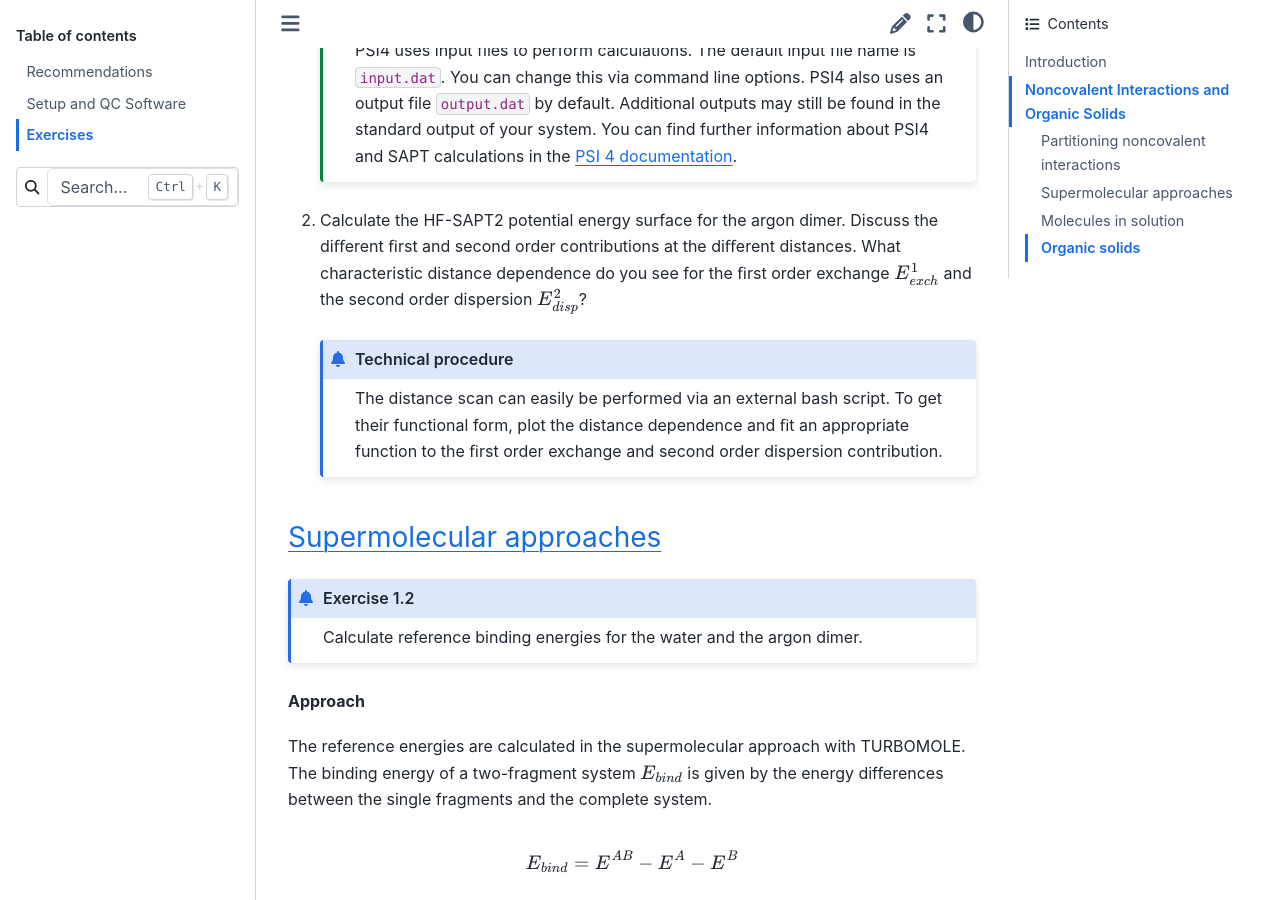
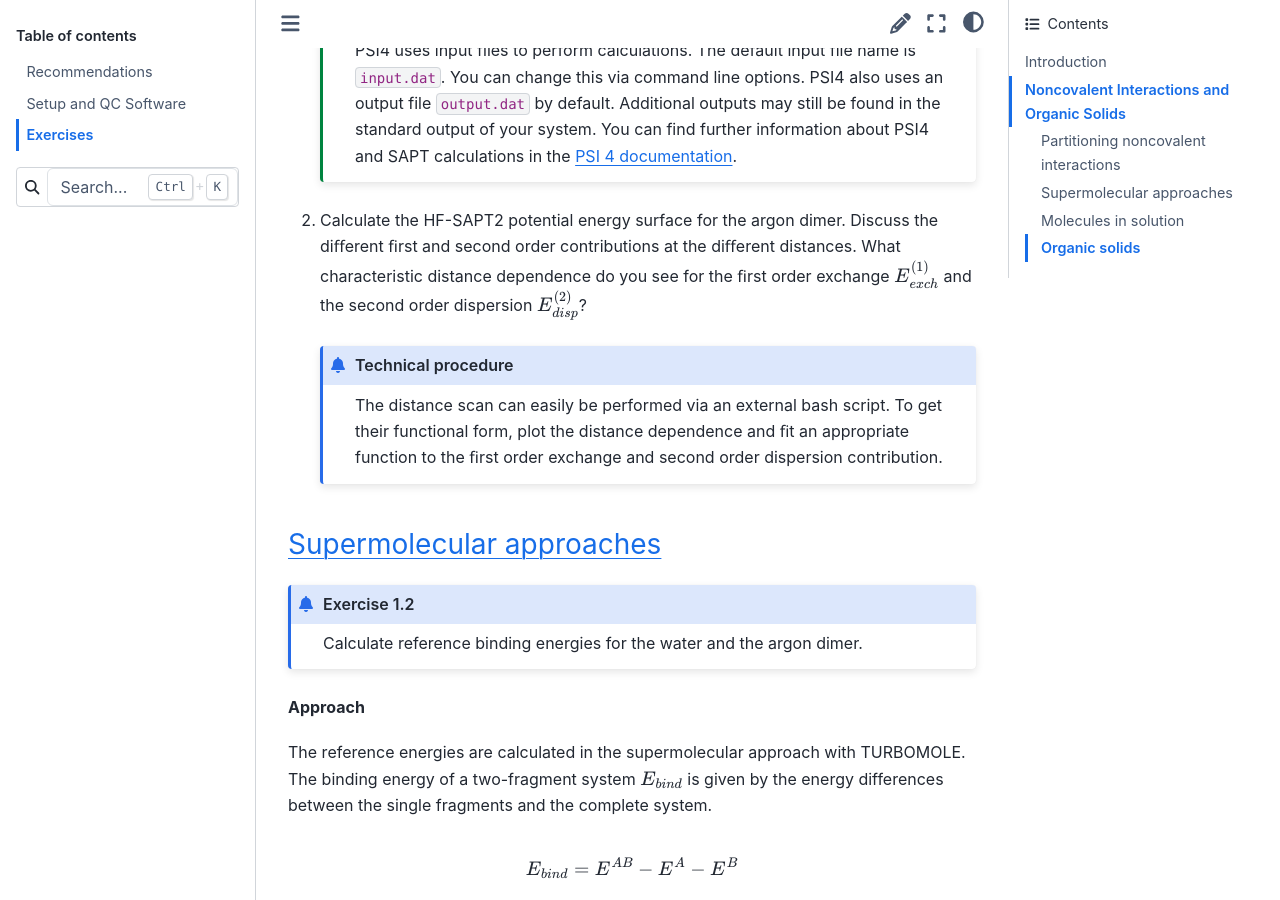
Before and after one commit to grimme-lab/wp12-teaching, a Sphinx documentation site: the page built from doc/ex.rst, in a window 1280 px wide and 900 px high, scrolled down 2014 px. Built offline with Sphinx 7.4.7 and the Sphinx Book theme 1.1.4, drawn with Linux system fonts in a browser that asks for light colours.

Commit message:
some minor cosmetics for the exercises

```diff
--- a/doc/ex.rst
+++ b/doc/ex.rst
@@ -68,7 +68,7 @@ The SAPT ansatz gives the ﬁrst and second-order complexation energies based on
       Additional outputs may still be found in the standard output of your system. You can find further information about PSI4 and SAPT calculations in the `PSI 4 documentation <https://psicode.org/psi4manual/master/sapt.html>`_.
 
 2. Calculate the HF-SAPT2 potential energy surface for the argon dimer. Discuss the diﬀerent ﬁrst and second order contributions at the diﬀerent distances.
-   What characteristic distance dependence do you see for the ﬁrst order exchange :math:`E^1_{exch}` and the second order dispersion :math:`E^2_{disp}`?
+   What characteristic distance dependence do you see for the ﬁrst order exchange :math:`E^{(1)}_{exch}` and the second order dispersion :math:`E^{(2)}_{disp}`?
 
    .. admonition:: Technical procedure
 
```
Also changed, not shown: other parts of doc/ex.rst (+4 -0 lines).
